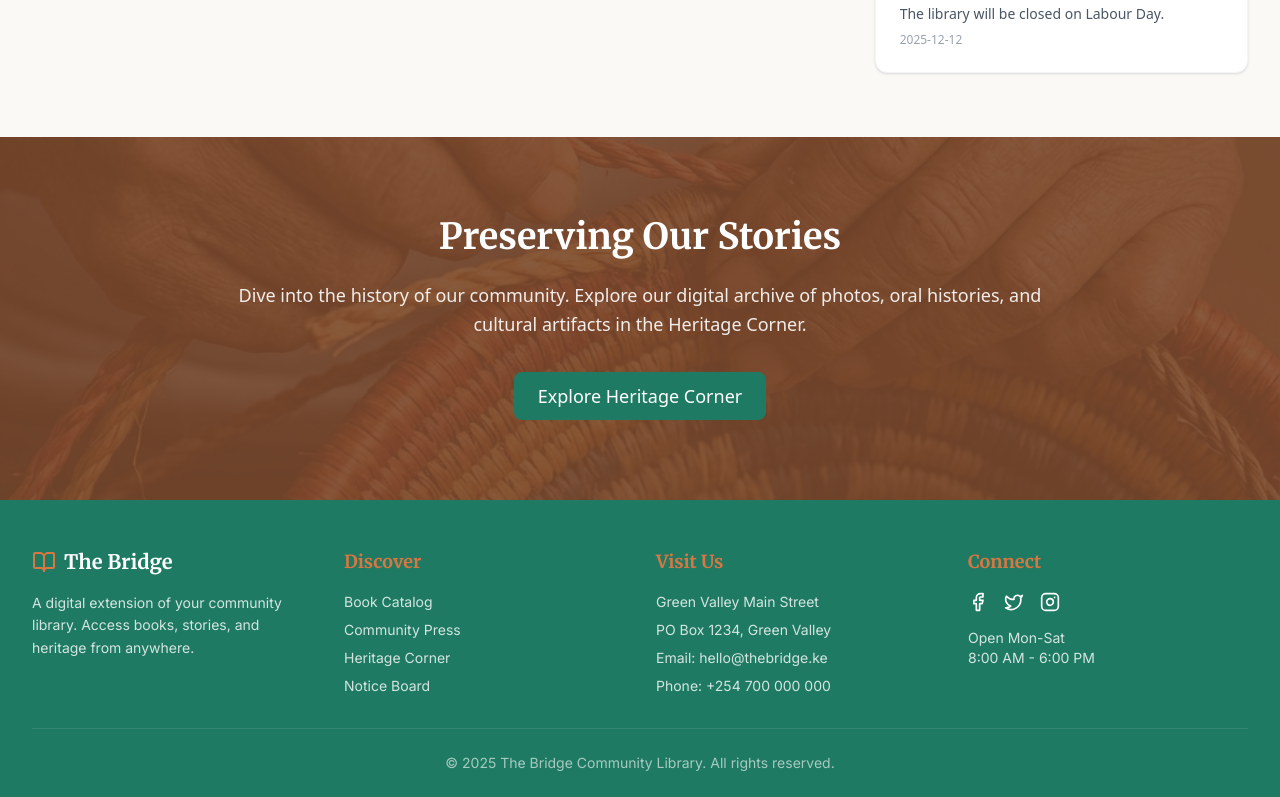
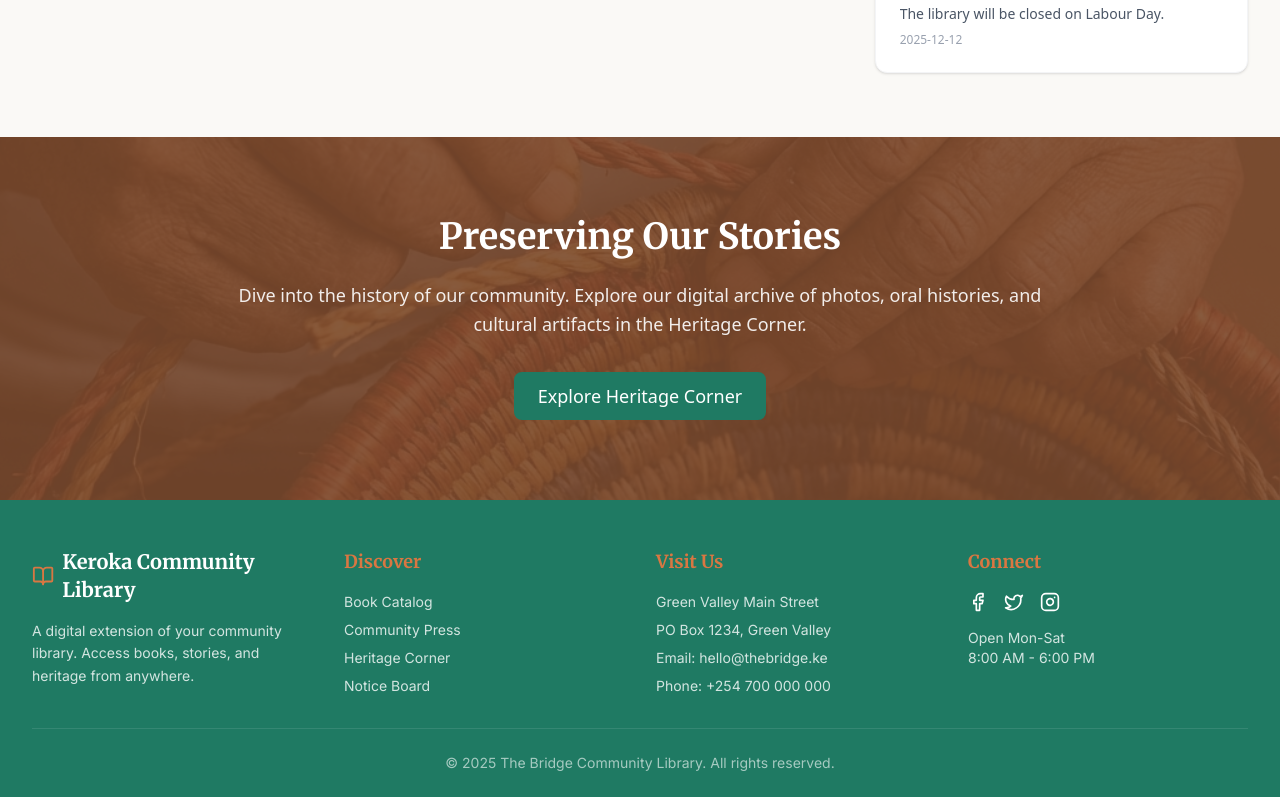
Before and after one commit to zerosatin121/keroka_library, a Next.js app: page / in a window 1280 px wide. Shown: the part 1744-2541 px from the top of the page. Built offline with nearby package versions, Linux system fonts and the light colour scheme.

Commit message:
fixed footer library name .

```diff
--- a/components/layout/Footer.tsx
+++ b/components/layout/Footer.tsx
@@ -11,7 +11,7 @@ export function Footer() {
                     <div className="col-span-1 md:col-span-1">
                         <div className="flex items-center gap-2 mb-4">
                             <BookOpen className="w-6 h-6 text-accent" />
-                            <span className="font-merriweather font-bold text-xl">The Bridge</span>
+                            <span className="font-merriweather font-bold text-xl">Keroka Community Library</span>
                         </div>
                         <p className="text-white/80 text-sm leading-relaxed">
                             A digital extension of your community library. Access books, stories, and heritage from anywhere.
```
